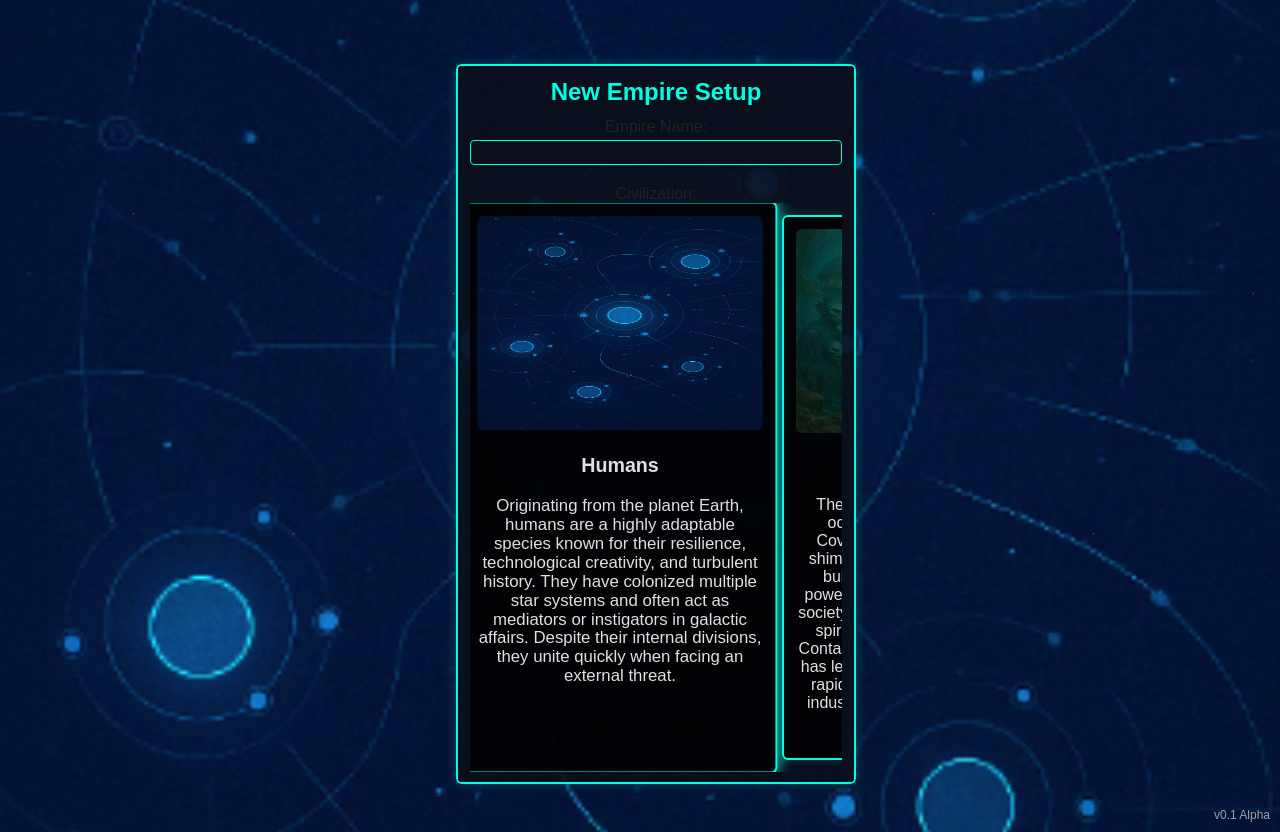
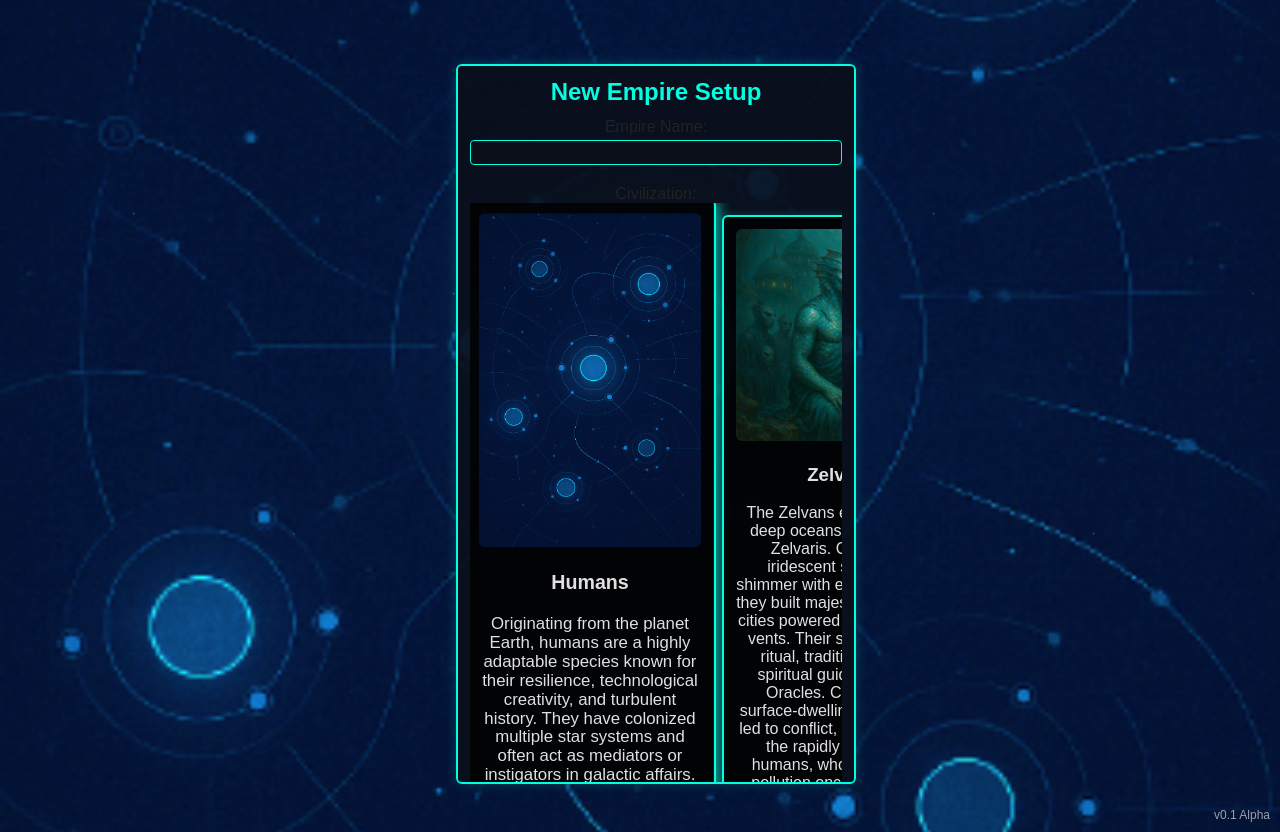
Before and after one commit to Lassudrie/Stellar-Fleet-2D, a website: page index.html in a window 1280 px wide. Both pictures are taken after a click on the button "NEW GAME". Drawn offline with Linux system fonts and the light colour scheme.

Commit message:
Adjust civilization selector card sizes

```diff
--- a/components/CivilizationSelector.css
+++ b/components/CivilizationSelector.css
@@ -15,8 +15,8 @@
 }
 
 .civ-card {
-  flex: 0 0 85vw;
-  max-width: 400px;
+  flex: 0 0 68vw;
+  max-width: 320px;
   margin: 0 auto;
   box-sizing: border-box;
   border: 2px solid cyan;
@@ -46,6 +46,6 @@
 
 @media (min-width: 600px) {
   .civ-card {
-    flex-basis: 400px;
+    flex-basis: 320px;
   }
 }
--- a/style.css
+++ b/style.css
@@ -318,7 +318,7 @@ canvas {
 
 /* Civilization carousel */
 .civ-selector {
-    --card-width: min(300px, 75vw);
+    --card-width: min(240px, 60vw);
     width: 100%;
     overflow: hidden;
     margin: 0 auto 12px;
@@ -374,7 +374,7 @@ canvas {
     max-width: 100%;
     height: auto;
     border-radius: 6px;
-    aspect-ratio: 4 / 3;
+    object-fit: contain;
 }
 
 @media (min-width: 600px) {
```
